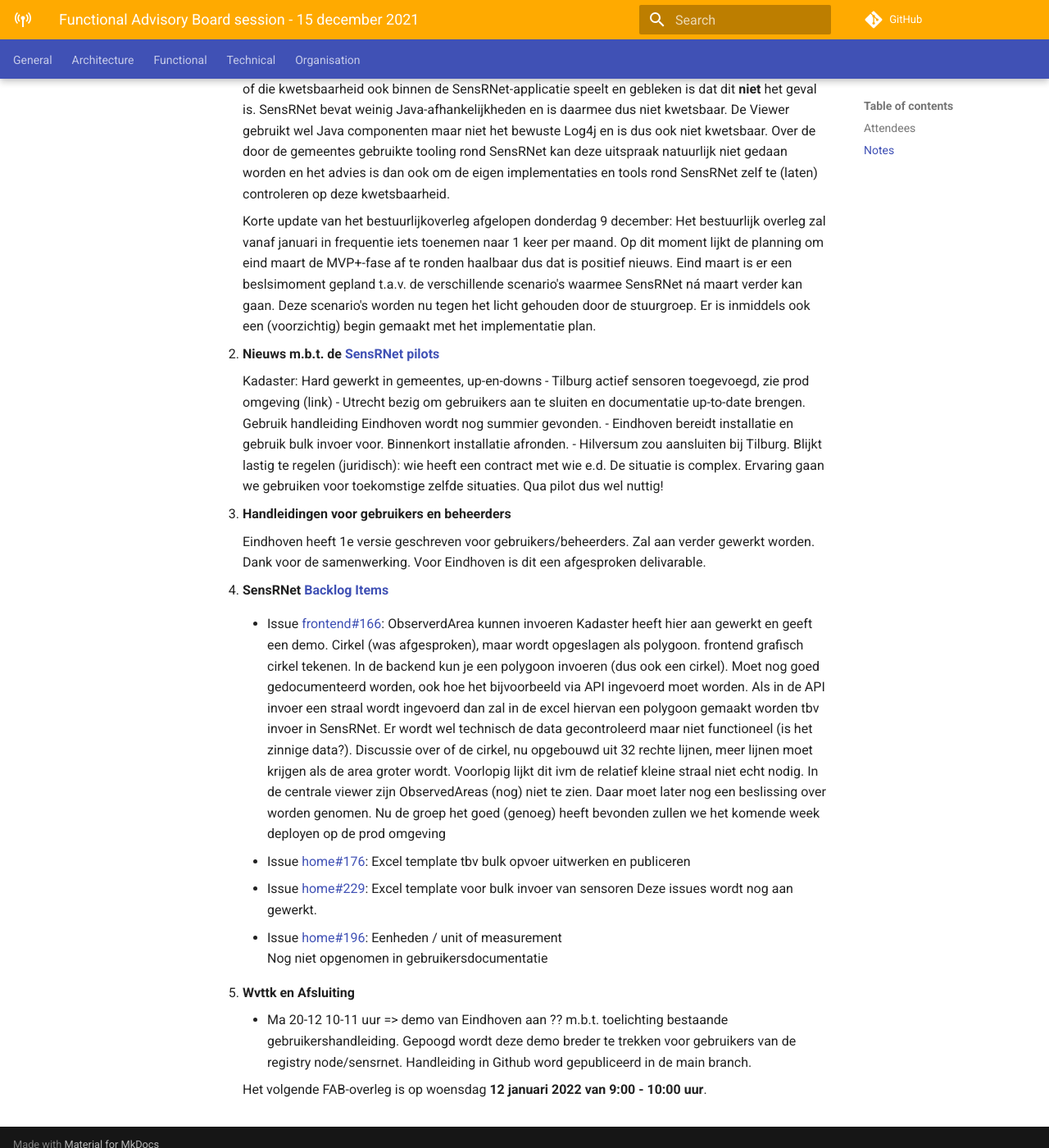
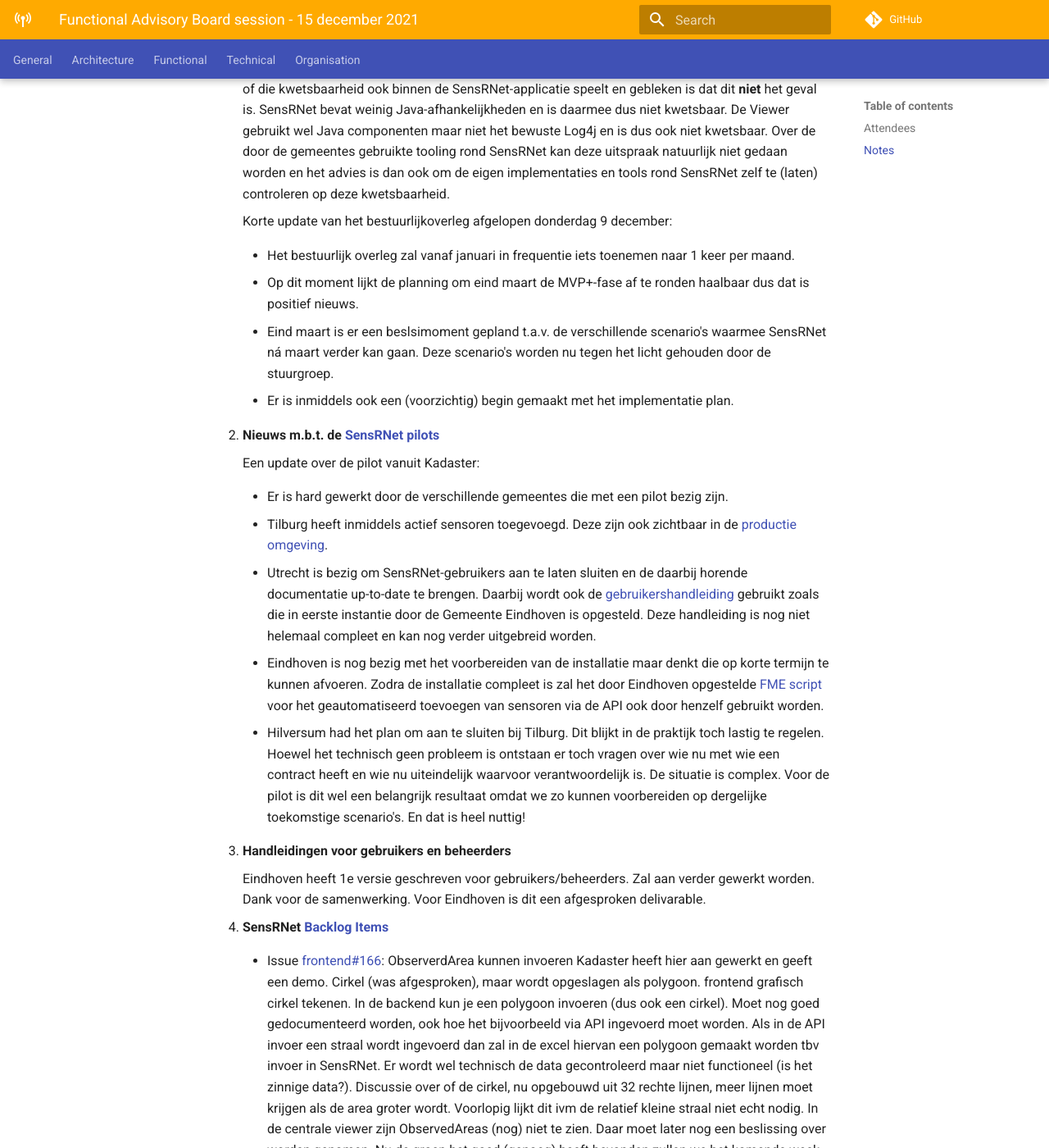
Before and after one commit to kadaster-labs/sensrnet-home, an MkDocs documentation site: the page built from docs/notes/2021-12-15-FAB-notes.md, in a window 1280 px wide and 1400 px high, scrolled down 911 px. Shown: the whole window at 82% size. Built offline with MkDocs 1.6.1 and Material for MkDocs 9.7.7, drawn with Linux system fonts in a browser that asks for light colours; comment, search, counter and statistics services are not loaded.

Commit message:
Update 2021-12-15-FAB-notes.md

```diff
--- a/docs/notes/2021-12-15-FAB-notes.md
+++ b/docs/notes/2021-12-15-FAB-notes.md
@@ -33,19 +33,35 @@ Onderwerpen:
      Over de door de gemeentes gebruikte tooling rond SensRNet kan deze uitspraak natuurlijk niet gedaan worden en het advies is dan ook om de eigen implementaties en tools rond SensRNet zelf te (laten) controleren op deze kwetsbaarheid.
 
      Korte update van het bestuurlijkoverleg afgelopen donderdag 9 december:
-     Het bestuurlijk overleg zal vanaf januari in frequentie iets toenemen naar 1 keer per maand.
-     Op dit moment lijkt de planning om eind maart de MVP+-fase af te ronden haalbaar dus dat is positief nieuws.
-     Eind maart is er een beslsimoment gepland t.a.v. de verschillende scenario's waarmee SensRNet ná maart verder kan gaan.
-     Deze scenario's worden nu tegen het licht gehouden door de stuurgroep.
-     Er is inmiddels ook een (voorzichtig) begin gemaakt met het implementatie plan.
+
+     - Het bestuurlijk overleg zal vanaf januari in frequentie iets toenemen naar 1 keer per maand.
+
+     - Op dit moment lijkt de planning om eind maart de MVP+-fase af te ronden haalbaar dus dat is positief nieuws.
+
+     - Eind maart is er een beslsimoment gepland t.a.v. de verschillende scenario's waarmee SensRNet ná maart verder kan gaan.
+       Deze scenario's worden nu tegen het licht gehouden door de stuurgroep.
+
+     - Er is inmiddels ook een (voorzichtig) begin gemaakt met het implementatie plan.
 
 2. **Nieuws m.b.t. de [SensRNet pilots](https://kadaster-labs.github.io/sensrnet-home/Pilots/)**
 
-     Kadaster: Hard gewerkt in gemeentes, up-en-downs
-     - Tilburg actief sensoren toegevoegd, zie prod omgeving (link)
-     - Utrecht bezig om gebruikers aan te sluiten en documentatie up-to-date brengen. Gebruik handleiding Eindhoven wordt nog summier gevonden.
-     - Eindhoven bereidt installatie en gebruik bulk invoer voor. Binnenkort installatie afronden.
-     - Hilversum zou aansluiten bij Tilburg. Blijkt lastig te regelen (juridisch): wie heeft een contract met wie e.d. De situatie is complex. Ervaring gaan we gebruiken voor toekomstige zelfde situaties. Qua pilot dus wel nuttig!
+     Een update over de pilot vanuit Kadaster:
+
+     - Er is hard gewerkt door de verschillende gemeentes die met een pilot bezig zijn.
+
+     - Tilburg heeft inmiddels actief sensoren toegevoegd. Deze zijn ook zichtbaar in de [productie omgeving](https://viewer.sensorenregister.nl/).
+
+     - Utrecht is bezig om SensRNet-gebruikers aan te laten sluiten en de daarbij horende documentatie up-to-date te brengen.
+       Daarbij wordt ook de [gebruikershandleiding](https://kadaster-labs.github.io/sensrnet-home/UserManualNL/) gebruikt zoals die in eerste instantie door de Gemeente Eindhoven is opgesteld.
+       Deze handleiding is nog niet helemaal compleet en kan nog verder uitgebreid worden.
+
+     - Eindhoven is nog bezig met het voorbereiden van de installatie maar denkt die op korte termijn te kunnen afvoeren.
+       Zodra de installatie compleet is zal het door Eindhoven opgestelde [FME script](FME.scripts.bulk.Opvoer.en.Verwijderen.zip) voor het geautomatiseerd toevoegen van sensoren via de API ook door henzelf gebruikt worden.
+
+     - Hilversum had het plan om aan te sluiten bij Tilburg. Dit blijkt in de praktijk toch lastig te regelen. Hoewel het technisch geen probleem is ontstaan er toch vragen over wie nu met wie een contract heeft en wie nu uiteindelijk waarvoor verantwoordelijk is.
+       De situatie is complex.
+       Voor de pilot is dit wel een belangrijk resultaat omdat we zo kunnen voorbereiden op dergelijke toekomstige scenario's.
+       En dat is heel nuttig!
 
 3. **Handleidingen voor gebruikers en beheerders**
 
```
